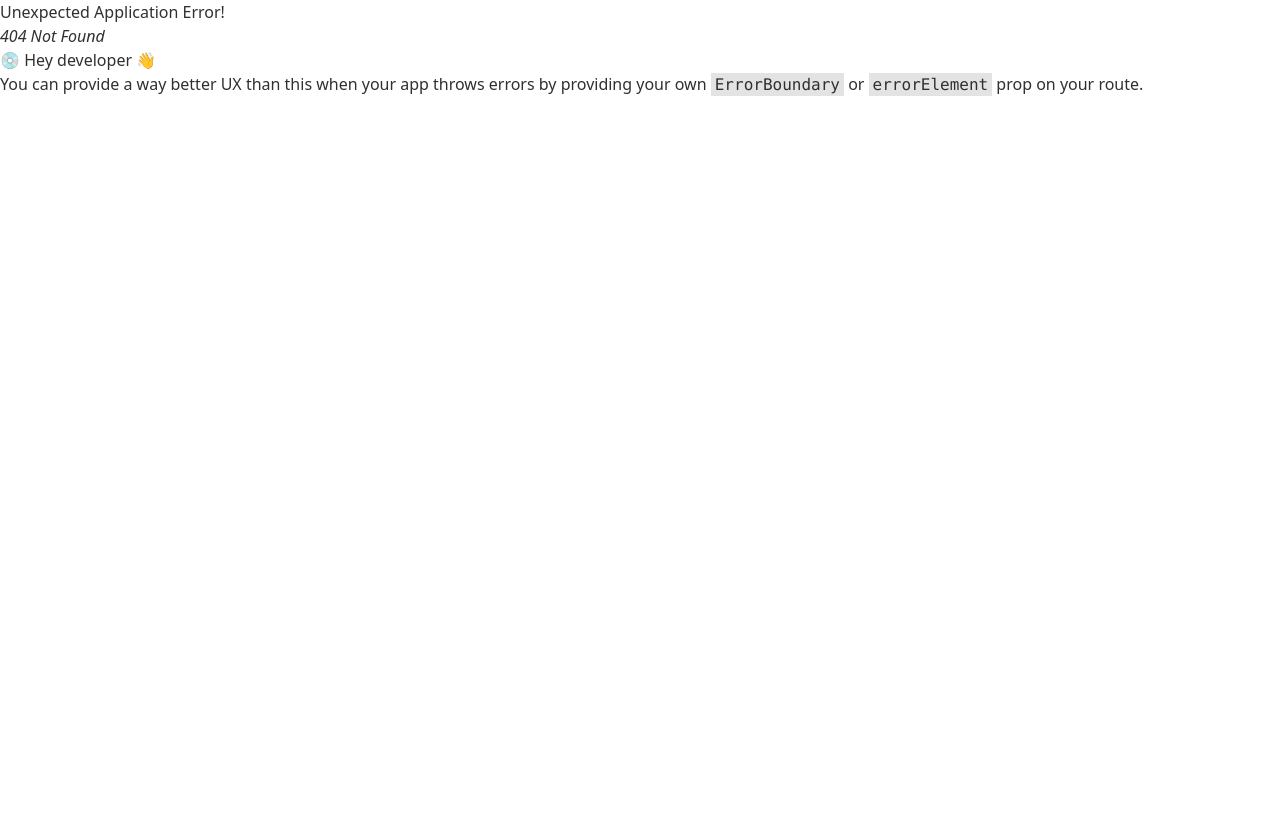
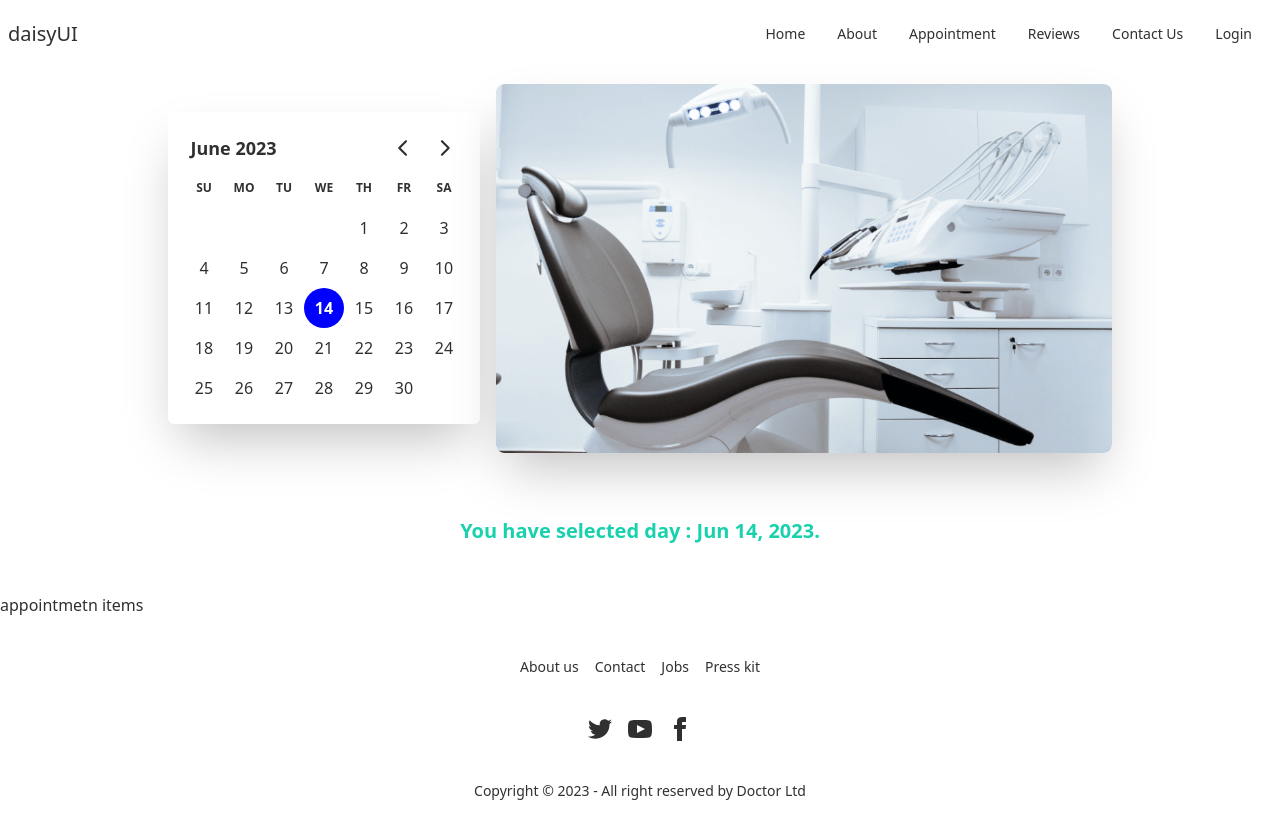
Before and after one commit to AbuRaihan1/doctors-client, a React (Create React App) app: page /appointment in a window 1280 px wide. Before the commit this address had no page. Shown: the top 838 px of the page. Before the commit the page ends 800 px from the top, so only its background shows below. Built offline with nearby package versions, Linux system fonts and the light colour scheme.

Commit message:
appointment date picker added

```diff
--- a/package.json
+++ b/package.json
@@ -6,7 +6,9 @@
     "@testing-library/jest-dom": "^5.16.5",
     "@testing-library/react": "^13.4.0",
     "@testing-library/user-event": "^13.5.0",
+    "date-fns": "^2.30.0",
     "react": "^18.2.0",
+    "react-day-picker": "^8.7.1",
     "react-dom": "^18.2.0",
     "react-router-dom": "^6.12.1",
     "react-scripts": "5.0.1",
--- /dev/null
+++ b/src/Pages/Appointment/Appointment/Appointment.js
@@ -0,0 +1,24 @@
+import React, { useState } from "react";
+
+import { format } from "date-fns";
+import AppointmentBanner from "../AppointmentBanner/AppointmentBanner";
+import AppointmentItems from "../AppointmentItems/AppointmentItems";
+
+const Appointment = () => {
+  const [selectedDay, setSelectedDay] = useState(new Date());
+
+  return (
+    <div>
+      <AppointmentBanner
+        selectedDay={selectedDay}
+        setSelectedDay={setSelectedDay}
+      />
+      <AppointmentItems
+        selectedDay={selectedDay}
+        setSelectedDay={setSelectedDay}
+      />
+    </div>
+  );
+};
+
+export default Appointment;
--- /dev/null
+++ b/src/Pages/Appointment/AppointmentBanner/AppointmentBanner.js
@@ -0,0 +1,40 @@
+import { format } from "date-fns";
+import React from "react";
+import doctorChair from "../../../assets/images/chair.png";
+import { DayPicker } from "react-day-picker";
+const AppointmentBanner = ({ selectedDay, setSelectedDay }) => {
+  let footer = <p>Please pick a day.</p>;
+  if (selectedDay) {
+    footer = (
+      <p>
+        You have selected day : {format(selectedDay, "PP")}.
+      </p>
+    );
+  }
+  return (
+    <>
+      <div className="hero">
+        <div className="hero-content flex-col lg:flex-row-reverse">
+          <img
+            src={doctorChair}
+            className="md:w-1/2 w-full rounded-lg shadow-2xl"
+            alt=""
+          />
+          <div className="shadow-2xl rounded-md">
+            <DayPicker
+              mode="single"
+              selected={selectedDay}
+              onSelect={setSelectedDay}
+            />
+          </div>
+          {/* <p>You have selected {format(selectedDay, "PP")}</p> */}
+        </div>
+      </div>
+      <div className="text-center my-12">
+        <p className="text-secondary font-bold text-xl">{footer}</p>
+      </div>
+    </>
+  );
+};
+
+export default AppointmentBanner;
--- /dev/null
+++ b/src/Pages/Appointment/AppointmentItems/AppointmentItems.js
@@ -0,0 +1,11 @@
+import React from 'react';
+
+const AppointmentItems = ({selectedDay, setSelectedDay }) => {
+    return (
+        <div>
+            appointmetn items
+        </div>
+    );
+};
+
+export default AppointmentItems;
--- a/src/Pages/Home/Testimonial/Testimonial.js
+++ b/src/Pages/Home/Testimonial/Testimonial.js
@@ -4,13 +4,13 @@ import Reviews from "./Reviews";
 const Testimonial = () => {
   return (
     <section className="my-20">
-      <div class="flex">
-        <div class="flex-1">
+      <div className="flex">
+        <div className="flex-1">
           <p className="text-secondary">Testimonial</p>
           <h2 className="text-4xl">What Our Patients Says</h2>
         </div>
-        <div class="ml-auto">
-          <img src={quote} alt="Quote" class="w-100 w-12 lg:w-24" />
+        <div className="ml-auto">
+          <img src={quote} alt="Quote" className="w-100 w-12 lg:w-24" />
         </div>
       </div>
 
--- a/src/Pages/Shared/Navbar/Navbar.js
+++ b/src/Pages/Shared/Navbar/Navbar.js
@@ -11,7 +11,7 @@ const Navbar = () => {
         <Link>About</Link>
       </li>
       <li>
-        <Link>Appointment</Link>
+        <Link to="/appointment">Appointment</Link>
       </li>
       <li>
         <Link>Reviews</Link>
@@ -20,7 +20,7 @@ const Navbar = () => {
         <Link>Contact Us</Link>
       </li>
       <li>
-        <Link>Login</Link>
+        <Link to="/login">Login</Link>
       </li>
     </>
   );
--- a/src/Router/Router.js
+++ b/src/Router/Router.js
@@ -1,3 +1,4 @@
+import Appointment from "../Pages/Appointment/Appointment/Appointment";
 import Login from "../Pages/Login/Login";
 
 const { createBrowserRouter } = require("react-router-dom");
@@ -17,6 +18,10 @@ const router = createBrowserRouter([
         path: "/login",
         element: <Login />,
       },
+      {
+        path: "/appointment",
+        element: <Appointment />,
+      },
     ],
   },
 ]);
--- a/src/index.js
+++ b/src/index.js
@@ -3,6 +3,7 @@ import ReactDOM from 'react-dom/client';
 import './index.css';
 import App from './App';
 import reportWebVitals from './reportWebVitals';
+import 'react-day-picker/dist/style.css';
 
 const root = ReactDOM.createRoot(document.getElementById('root'));
 root.render(
```
Also changed, not shown: public/doctorsService.json (added, +54 -0 lines), 1 other file (tests, documents, lock files or other folders).
